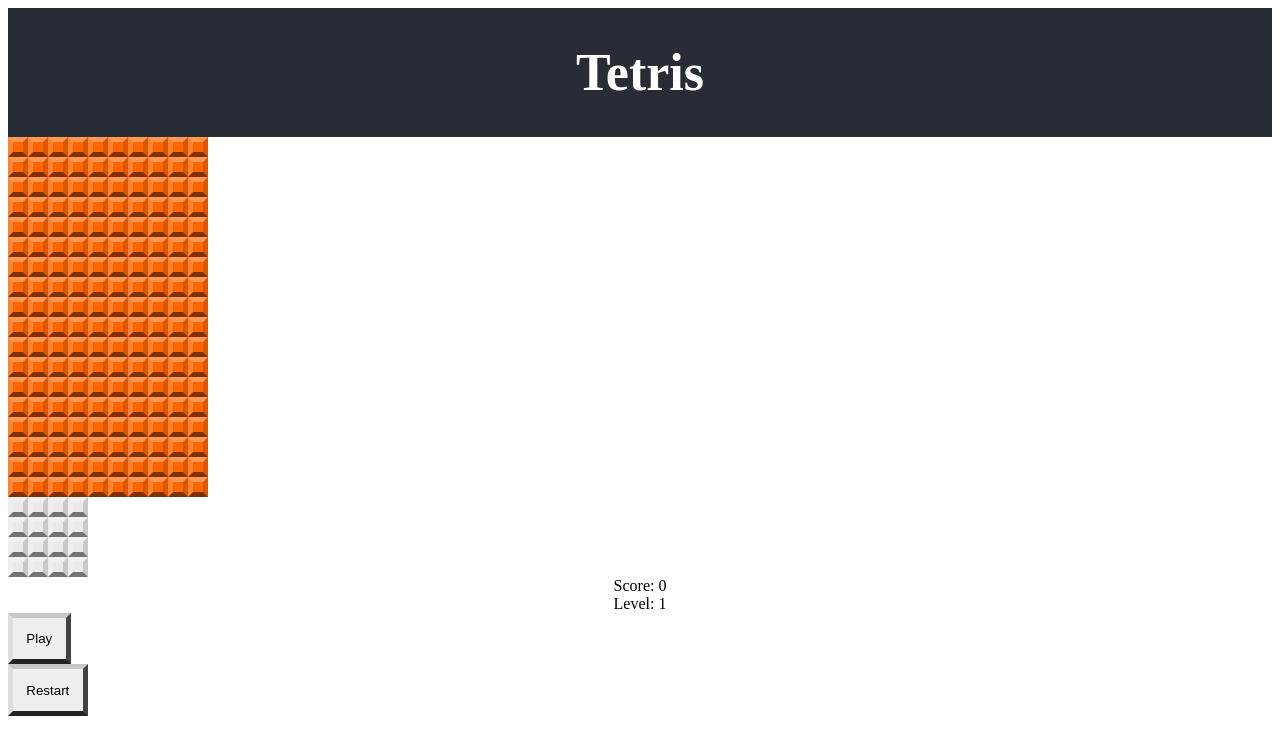
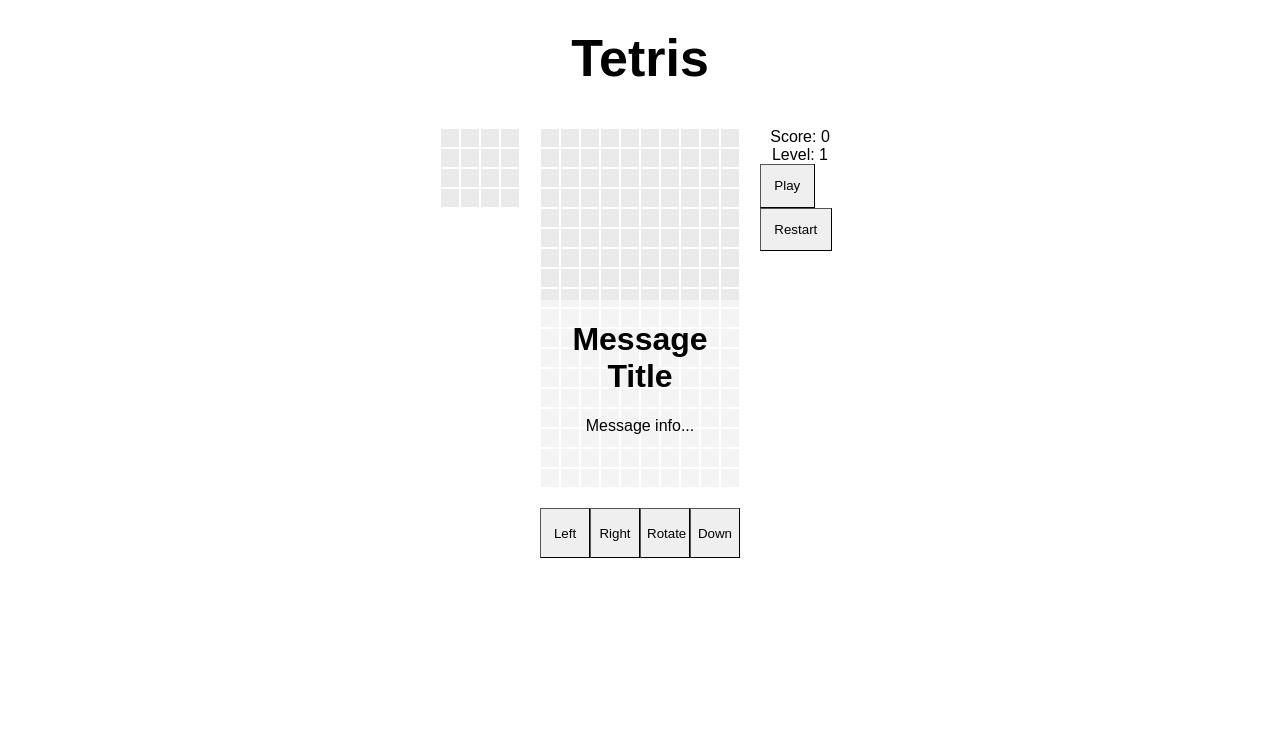
Before and after one commit to jaisawhney/redux-tetris, a React (Create React App) app: page / in a window 1280 px wide. Shown: the top 754 px of the page. Built offline with nearby package versions, Linux system fonts and the light colour scheme.

Commit message:
Misc. changes

```diff
--- a/src/App.css
+++ b/src/App.css
@@ -1,14 +1,14 @@
 .App {
     text-align: center;
+    font-family: Arial, serif;
 }
 
 .App-header {
-  background-color: #282c34;
     min-height: 10vh;
     display: flex;
     flex-direction: column;
     align-items: center;
     justify-content: center;
     font-size: calc(10px + 2vmin);
-  color: white;
+    color: black;
 }
--- a/src/App.tsx
+++ b/src/App.tsx
@@ -1,8 +1,9 @@
 import './App.css';
-import GridSquare from './components/GridSquare'
 import GridBoard from './components/GridBoard';
 import NextBlock from "./components/NextBlock";
 import ScoreBoard from "./components/ScoreBoard";
+import Controls from "./components/Controls";
+import MessagePopup from "./components/MessagePopup";
 
 function App() {
     return (
@@ -13,6 +14,8 @@ function App() {
             <GridBoard/>
             <NextBlock/>
             <ScoreBoard/>
+            <Controls/>
+            <MessagePopup/>
         </div>
     );
 }
--- /dev/null
+++ b/src/components/Controls.tsx
@@ -0,0 +1,31 @@
+import React from 'react'
+
+export default function Controls() {
+    return (
+        <div className='controls'>
+            {/* left */}
+            <button className='control-button' onClick={(e) => {
+                // ...
+            }}>Left
+            </button>
+
+            {/* right */}
+            <button className='control-button' onClick={(e) => {
+                // ...
+            }}>Right
+            </button>
+
+            {/* rotate */}
+            <button className='control-button' onClick={(e) => {
+                // ...
+            }}>Rotate
+            </button>
+
+            {/* down */}
+            <button className='control-button' onClick={(e) => {
+                // ...
+            }}>Down
+            </button>
+        </div>
+    )
+}
--- a/src/components/GridBoard.tsx
+++ b/src/components/GridBoard.tsx
@@ -7,7 +7,7 @@ export default function GridBoard() {
     for (let row = 0; row < 18; row++) {
         grid.push([]);
         for (let col = 0; col < 10; col++) {
-            grid[row].push(<GridSquare key={`${col}${row}`} color='1'/>);
+            grid[row].push(<GridSquare key={`${col}${row}`} color='0'/>);
         }
     }
 
--- /dev/null
+++ b/src/components/MessagePopup.tsx
@@ -0,0 +1,10 @@
+import React from 'react'
+
+export default function MessagePopup() {
+    return (
+        <div className='message-popup'>
+            <h1>Message Title</h1>
+            <p>Message info...</p>
+        </div>
+    )
+}
--- a/src/components/NextBlock.js
+++ b/src/components/NextBlock.tsx
@@ -6,7 +6,7 @@ export default function NextBlock() {
     const block = [[0, 0, 0, 0], [0, 0, 0, 0], [0, 0, 0, 0], [0, 0, 0, 0]]
     const grid = block.map((rowArray, row) => {
         return rowArray.map((square, col) => {
-            return <GridSquare key={`${row}${col}`} color={square}/>
+            return <GridSquare key={`${row}${col}`} color={square.toString()}/>
         })
     })
 
--- a/src/index.css
+++ b/src/index.css
@@ -1,13 +1,8 @@
 :root {
     --bg-color: rgba(150, 150, 150, 1);
 
-    /* Border Colors are all transparent colors. These will tint or shade the background color of the square. */
-    --border-left-color: rgba(255, 255, 255, 0.20);
-    --border-top-color: rgba(255, 255, 255, 0.33);
-    --border-right-color: rgba(0, 0, 0, 0.15);
-    --border-bottom-color: rgba(0, 0, 0, 0.5);
+    --border-color: rgb(255, 255, 255);
 
-    /* Square Colors: background colors for the squares.*/
     --color-0: #eaeaea;
     --color-1: #ff6600;
     --color-2: #eec900;
@@ -17,21 +12,12 @@
     --color-6: #66ccff;
     --color-7: #ff0000;
 
-    /* Button Colors */
-    --button-color-t: rgba(200, 200, 200, 1);
-    --button-color-r: rgba(150, 150, 150, 1);
-    --button-color-b: rgba(120, 120, 120, 1);
-    --button-color-l: rgba(222, 222, 222, 1);
-
-    /* Numbers define values that will be used throughout the CSS.
-    --tile-size: 20px for example will set the size of the grid squares. */
     --cols: 10;
     --rows: 18;
     --tile-size: 20px;
-    --border-width: 5px;
+    --border-width: 1px;
 }
 
-/* Colors */
 .color-0 {
     background-color: var(--color-0);
 }
@@ -70,10 +56,7 @@
     width: var(--tile-size);
     height: var(--tile-size);
     border-width: var(--border-width);
-    border-left-color: var(--border-left-color);
-    border-top-color: var(--border-top-color);
-    border-right-color: var(--border-right-color);
-    border-bottom-color: var(--border-bottom-color);
+    border-color: var(--border-color);
 }
 
 * {
@@ -85,20 +68,77 @@
     grid-template-columns: repeat(var(--cols), var(--tile-size));
     grid-gap: 0;
     align-self: flex-start;
+    grid-area: c;
 }
 
 .next-block {
     display: grid;
     grid-template-columns: repeat(4, var(--tile-size));
     align-self: flex-start;
+    grid-area: l;
+}
+
+.score-board {
+    grid-area: r;
 }
 
 .score-board-button {
     display: block;
     padding: 1em;
-    border-width: 5px;
-    border-top-color: var(--button-color-t);
-    border-left-color: var(--button-color-l);
-    border-right-color: var(--button-color-r);
-    border-bottom-color: var(--button-color-b);
+    border-width: 1px;
 }
+
+.App {
+    --col-side: calc(var(--tile-size) * 4);
+    --col-center: calc(var(--tile-size) * 10);
+    --grid-height: calc(var(--tile-size) * 18);
+
+    width: calc(var(--tile-size) * (4 + 1 + 10 + 1 + 4));
+    margin: auto;
+    display: grid;
+
+    grid-gap: var(--tile-size) var(--tile-size);
+
+    grid-template-columns: var(--col-side) var(--col-center) var(--col-side);
+
+    grid-template-rows: 100px var(--grid-height) 100px;
+
+    grid-template-areas: "h h h"
+                       "l c r"
+                       ". b .";
+}
+
+.App-header {
+    grid-area: h;
+}
+
+
+.controls {
+    grid-area: b;
+    display: flex;
+    flex-direction: row;
+}
+
+.control-button {
+    --size: calc(var(--tile-size) * 2.5);
+    width: var(--size);
+    height: var(--size);
+    text-align: center;
+    display: block;
+    border-width: 1px;
+}
+
+.message-popup {
+    position: absolute;
+    left: 50%;
+    top: 50%;
+    transform: translate(-50%, -50%);
+    width: calc(var(--tile-size) * 10);
+    height: calc(var(--tile-size) * 10);
+    background-color: rgba(255, 255, 255, 0.5);
+    text-align: center;
+}
+
+.message-popup.hidden {
+    display: none;
+}
```
Lines whose indentation alone changed are shown as unchanged.
